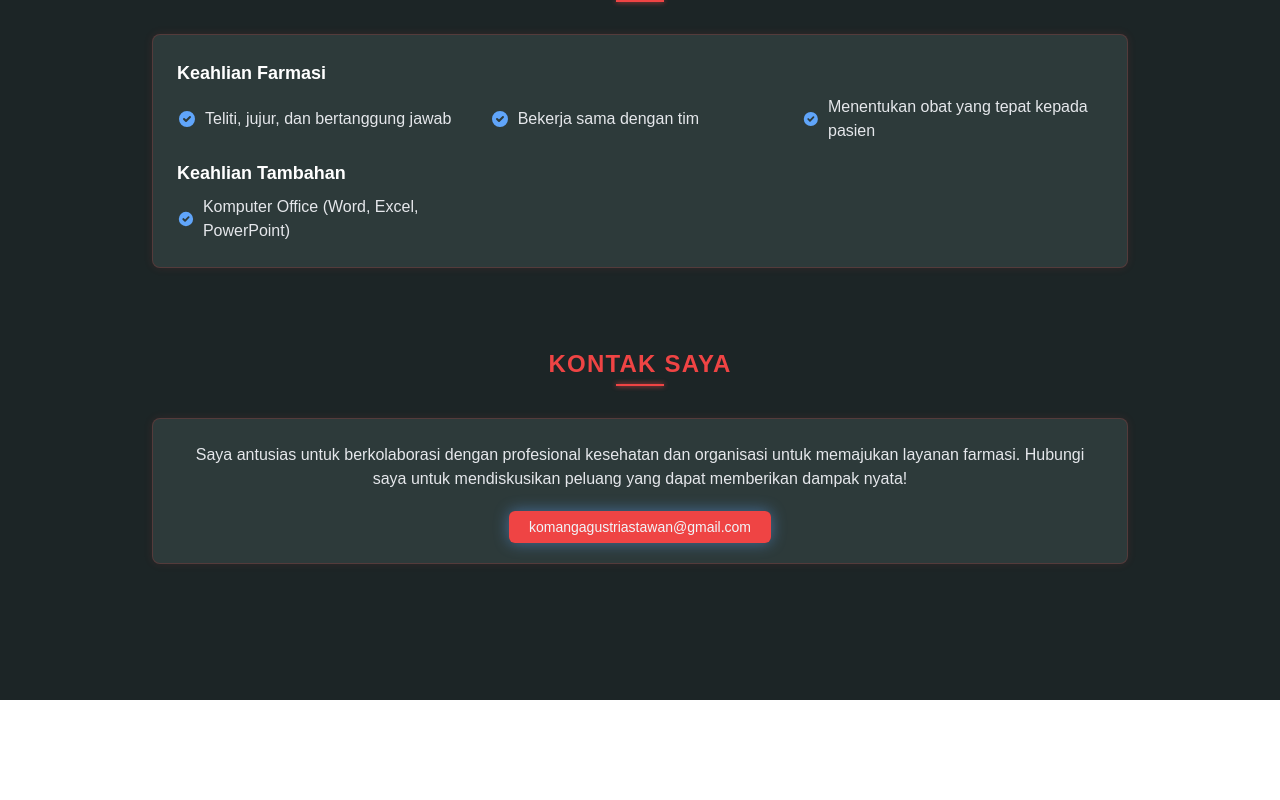
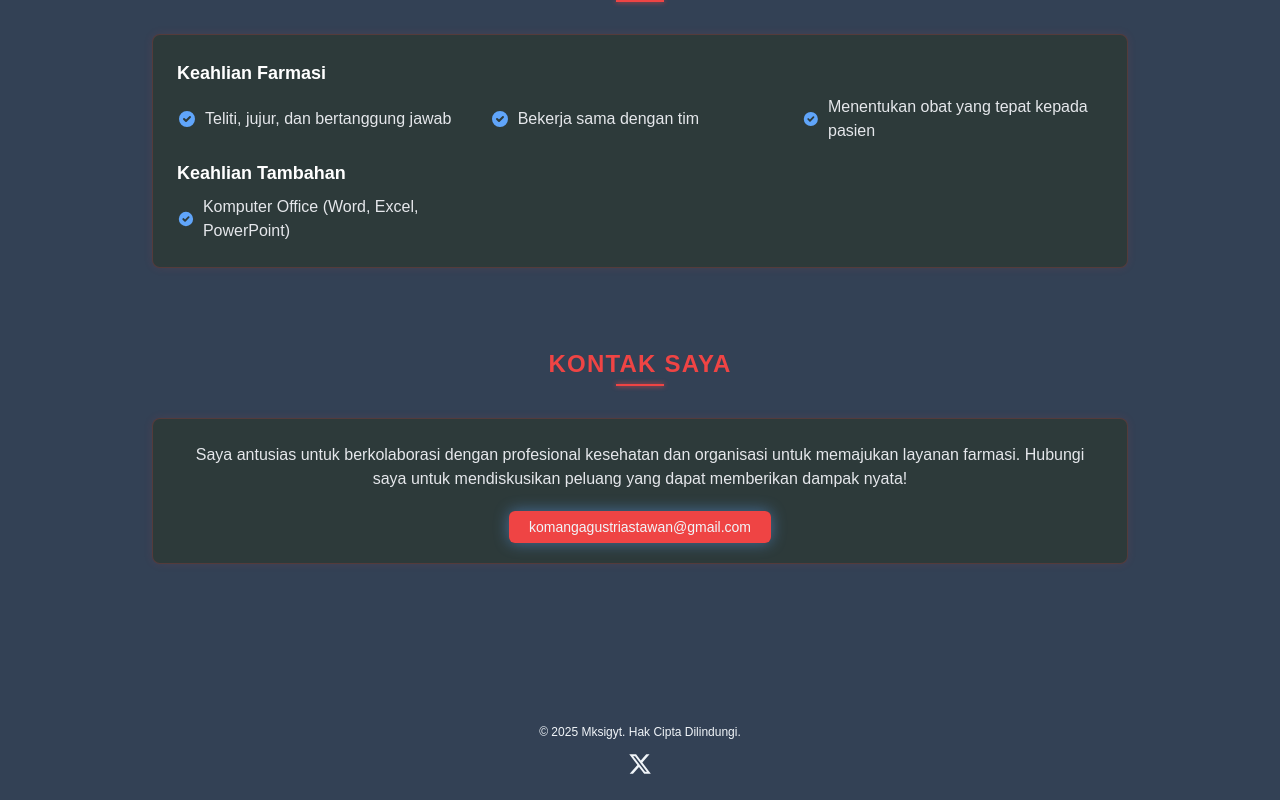
Before and after one commit to broman0x/portofoliokomang, a React (Create React App) app: page / in a window 1280 px wide. Shown: the part 1680-2480 px from the top of the page. Before the commit the page ends 2380 px from the top, so only its background shows below. Built offline with nearby package versions, Linux system fonts and the light colour scheme.

Commit message:
Update App.jsx

```diff
--- a/src/App.jsx
+++ b/src/App.jsx
@@ -25,7 +25,7 @@ const App = () => {
   };
 
   return (
-    <div className="min-h-screen bg-[#1C2526]">
+    <div className="min-h-screen bg-[#334155]">
       <Header />
       <motion.main
         className="container py-10 sm:py-14"
@@ -52,6 +52,25 @@ const App = () => {
           <Contact />
         </motion.section>
       </motion.main>
+      <footer className="bg-[#334155] text-[#F1F5F9] text-center py-6">
+        <div className="container">
+          <p className="text-xs mb-3">© 2025 Mksigyt. Hak Cipta Dilindungi.</p>
+          <motion.a
+            href="https://x.com/mksigyt"
+            className="footer-link"
+            aria-label="Kunjungi profil Twitter Mksigyt"
+            whileHover={{
+              scale: 1.2,
+              color: '#EF4444',
+              textShadow: '0 0 8px rgba(239, 68, 68, 0.8)',
+            }}
+            target="_blank"
+            rel="noopener noreferrer"
+          >
+            <FaXTwitter className="text-xl sm:text-2xl mx-auto" />
+          </motion.a>
+        </div>
+      </footer>
     </div>
   );
 };
```
